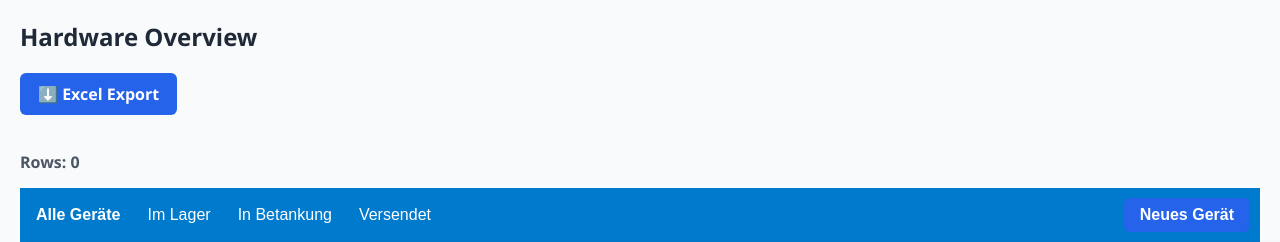
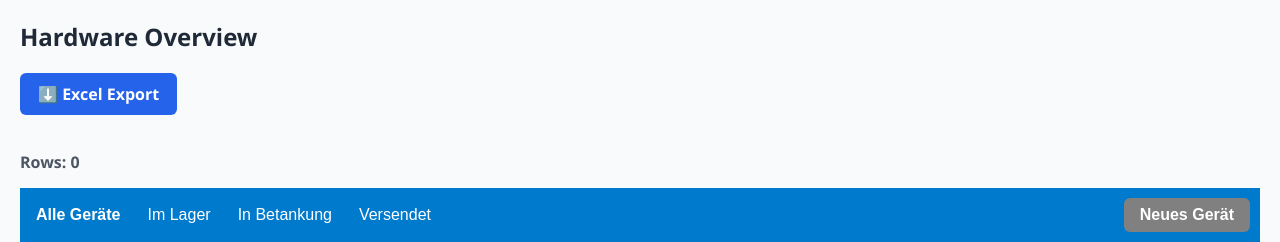
Before and after one commit to natnaelab/inventory-htmx-fastapi, a FastAPI app: page / in a window 1280 px wide. Shown: the top 242 px of the page. Run offline with FastAPI, Linux system fonts and the light colour scheme; data that the repository does not hold is empty; some libraries are stand-ins or nearby versions.

```diff
--- a/templates/index.html
+++ b/templates/index.html
@@ -197,7 +197,7 @@
 
     <button
         onclick="location.href='/add'"
-        style="margin-left:auto; background:#2563eb; border:none; border-radius:6px; padding:8px 16px; font-weight:600; cursor:pointer; color:white; font-size:1rem; transition: background-color 0.3s ease;">
+        style="margin-left:auto; background:grey; border:none; border-radius:6px; padding:8px 16px; font-weight:600; cursor:pointer; color:white; font-size:1rem; transition: background-color 0.3s ease;">
         Neues Gerät
     </button>
     </nav>
```
